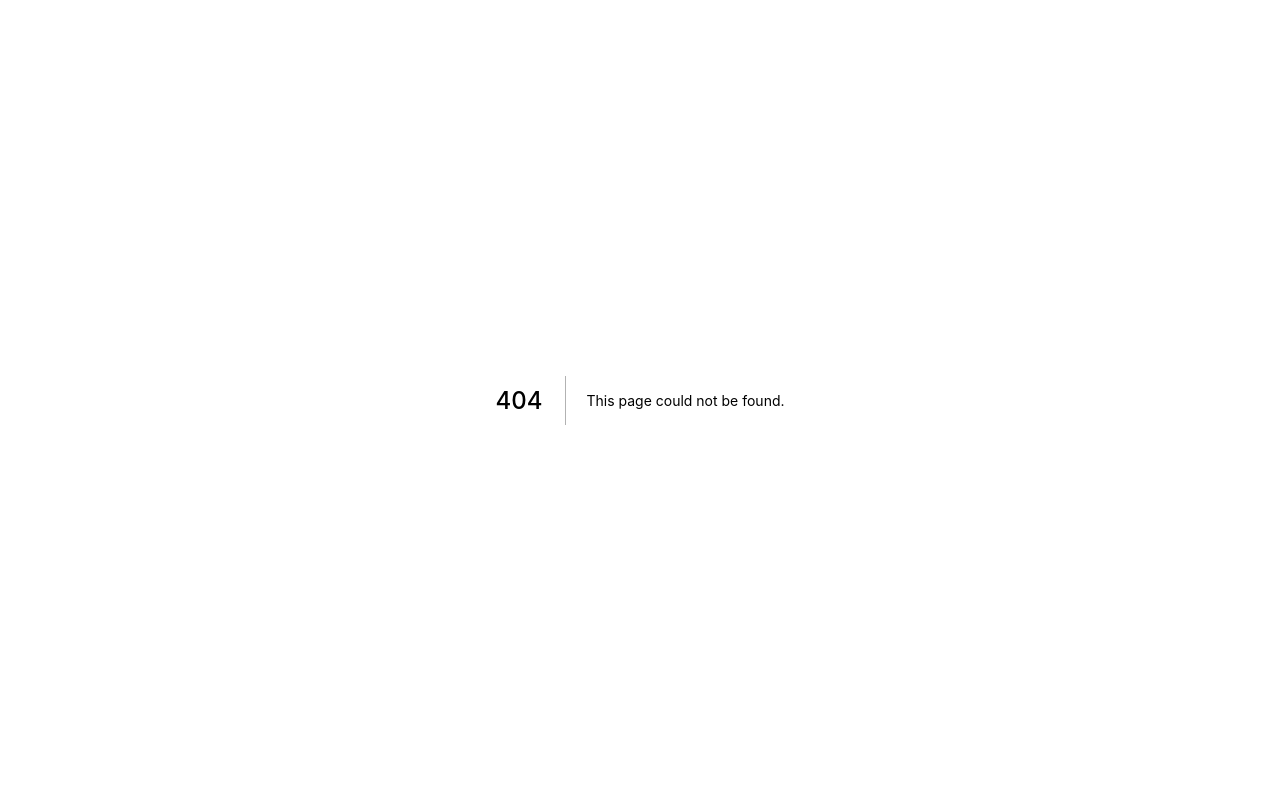
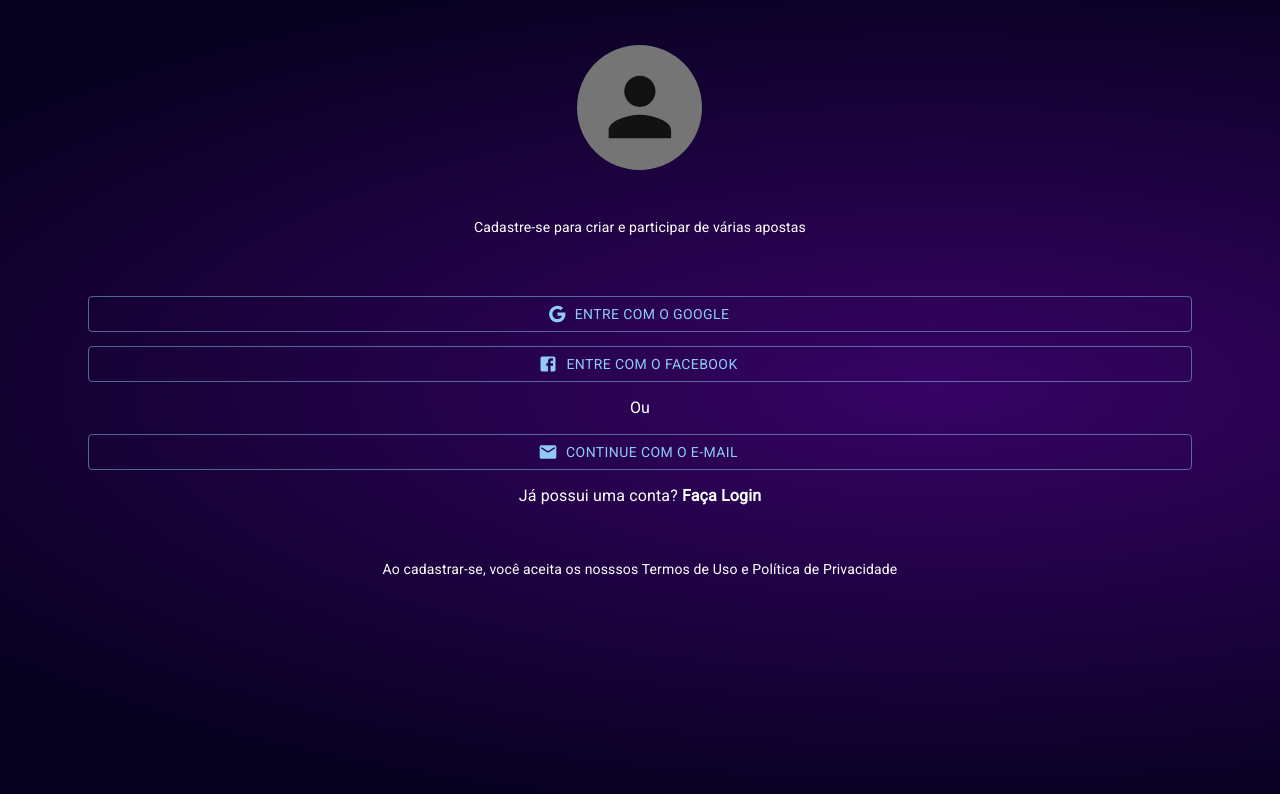
Before and after one commit to matchingbet/web, a Next.js app: page /signup in a window 1280 px wide. Before the commit this address had no page. Shown: the top 794 px of the page. Built offline with nearby package versions, Linux system fonts and the light colour scheme.

Commit message:
Adding social register buttons

```diff
--- a/src/components/Header.tsx
+++ b/src/components/Header.tsx
@@ -43,7 +43,7 @@ export default function Header() {
           <a className="hover:underline">Login</a>
         </Link>
 
-        <Link href="/register" style={{ paddingLeft: "5px" }}>
+        <Link href="/signup" style={{ paddingLeft: "5px" }}>
           <a className="hover:underline">Registro</a>
         </Link>
       </StyledLinkContainer>
--- /dev/null
+++ b/src/components/RegisterLogo.tsx
@@ -0,0 +1,27 @@
+import {Logo} from "./Logo/Logo";
+import {Typography} from "@mui/material";
+import Container from "@mui/material/Container";
+import {styled} from "@mui/system";
+
+const StyledHeaderContainer = styled("div")({
+    display: "flex",
+    flexDirection: "column",
+    justifyContent: "space-around",
+    alignItems: "center",
+    height: "30vh",
+    color: "white"
+})
+
+const RegisterLogo = () => {
+    return (
+        <StyledHeaderContainer>
+            <Logo size={125} onClick={() => console.log("cliquei no logo")}/>
+
+            <Typography variant="body2">
+                Cadastre-se para criar e participar de várias apostas
+            </Typography>
+        </StyledHeaderContainer>
+    );
+};
+
+export default RegisterLogo;
--- a/src/pages/register.tsx
+++ b/src/components/SignupForm.tsx
@@ -1,27 +1,25 @@
 import styled from "@emotion/styled";
-import { Button, Checkbox, FormControlLabel, TextField } from "@mui/material";
-import { Container } from "@mui/system";
-import { Field, FieldProps, Form, Formik, FormikHelpers, FormikProps } from "formik";
+import {Button, Checkbox, FormControlLabel, TextField} from "@mui/material";
+import {Container} from "@mui/system";
+import {Field, Form, Formik, FormikHelpers, FormikProps} from "formik";
 import * as yup from 'yup';
-import { Logo } from "../components/Logo/Logo";
+import {Logo} from "../components/Logo/Logo";
 
-import { DatePicker, LocalizationProvider } from "@mui/x-date-pickers";
-import { AdapterDateFns } from "@mui/x-date-pickers/AdapterDateFns";
-import { useState } from "react";
+import {DatePicker, LocalizationProvider} from "@mui/x-date-pickers";
+import {AdapterDateFns} from "@mui/x-date-pickers/AdapterDateFns";
+import {HttpClient} from "../core/http-client-adapter";
 import UserCreation from "../models/UserCreation";
-import { HttpClient } from "../core/http-client-adapter";
 
-import { Endpoints } from "../core/constants/endpoints";
-import { User } from "../models/User";
+import {Endpoints} from "../core/constants/endpoints";
+import {User} from "../models/User";
 
-import { userTest } from '../util/mocks/user-mocks';
 import ServerError from "../models/ServerError";
 
 import CircularProgress from '@mui/material/CircularProgress';
-import InputMask from 'react-input-mask';
-import { useRouter } from "next/router";
+import {useRouter} from "next/router";
+import RegisterLogo from "./RegisterLogo";
 
-const Register = () => {
+const SignupForm = () => {
 
     const http = new HttpClient();
 
@@ -101,10 +99,10 @@ const Register = () => {
 
     const onSubmit = (
         user: UserCreation,
-        { setSubmitting, resetForm }: FormikHelpers<UserCreation>
+        {setSubmitting, resetForm}: FormikHelpers<UserCreation>
     ) => {
         setSubmitting(true);
-        http.post<User>(Endpoints.USERS, { userName: user.firstName, userEmail: user.email, cryptedPass: user.password })
+        http.post<User>(Endpoints.USERS, {userName: user.firstName, userEmail: user.email, cryptedPass: user.password})
             .then((res: User) => {
                 setSubmitting(false);
                 resetForm();
@@ -129,7 +127,7 @@ const Register = () => {
     return (
         <StyledContainer>
             <StyledPageContainer>
-                <Logo size={125} onClick={() => console.log("cliquei no logo")} />
+                <RegisterLogo/>
 
                 <div>
                     <Formik
@@ -148,7 +146,7 @@ const Register = () => {
                                        className="form-field"
                                        variant="standard"
                                        error={formik.touched.firstName && Boolean(formik.errors.firstName)}
-                                    helperText={formik.touched.firstName && formik.errors.firstName} />
+                                       helperText={formik.touched.firstName && formik.errors.firstName}/>
 
                                 <Field as={TextField}
                                        key="lastName"
@@ -182,7 +180,7 @@ const Register = () => {
                                             value={formik.values.birthDate}
                                             label="Data de nascimento"
                                             onChange={(newValue: Date | null, keyboardInputValue?: string | undefined) => {
-                                                formik.setValues({ ...formik.values, birthDate: newValue! });
+                                                formik.setValues({...formik.values, birthDate: newValue!});
                                             }}
                                             renderInput={(params) =>
                                                 <Field as={TextField}
@@ -192,7 +190,7 @@ const Register = () => {
                                                        placeholder="dd/mm/yyyy"
                                                        className="form-field"
                                                        {...params}
-                                                    error={formik.touched.birthDate && Boolean(formik.errors.birthDate)} />}
+                                                       error={formik.touched.birthDate && Boolean(formik.errors.birthDate)}/>}
                                         />
                                     </LocalizationProvider>
                                 </div>
@@ -224,7 +222,7 @@ const Register = () => {
                                 <FormControlLabel
                                     value="end"
                                     className="submit-button-terms"
-                                    control={<Checkbox id="acceptedTerms" onChange={formik.handleChange} />}
+                                    control={<Checkbox id="acceptedTerms" onChange={formik.handleChange}/>}
                                     sx={{
                                         color: "#4A4A4A"
                                     }}
@@ -240,7 +238,7 @@ const Register = () => {
                                     type="submit"
                                     disabled={!(formik.isValid && formik.dirty)}
                                 >
-                                    {!formik.isSubmitting ? 'CADASTRAR' : <CircularProgress size={25} color="inherit" />}
+                                    {!formik.isSubmitting ? 'CADASTRAR' : <CircularProgress size={25} color="inherit"/>}
                                 </Button>
                             </StyledForm>
                         )}
@@ -251,4 +249,4 @@ const Register = () => {
     )
 }
 
-export default Register;
+export default SignupForm;
--- /dev/null
+++ b/src/components/SocialLogin.tsx
@@ -0,0 +1,83 @@
+import Container from "@mui/material/Container";
+import styled from "@emotion/styled";
+
+import GoogleIcon from '@mui/icons-material/Google';
+import FacebookIcon from '@mui/icons-material/Facebook';
+import MailIcon from '@mui/icons-material/Mail';
+import {Button, Typography} from "@mui/material";
+import RegisterLogo from "./RegisterLogo";
+
+const StyledPageContainer = styled(Container)({
+    display: "flex",
+    flexDirection: "column",
+    justifyContent: "space-evenly",
+    alignItems: "center",
+    height: "75vh"
+});
+
+const StyledButtons = styled("div")({
+    display: "flex",
+    flexDirection: "column",
+    justifyContent: "space-evenly",
+    alignItems: "center",
+    height: "30vh",
+    width: "100%",
+    color: "white",
+});
+
+const StyledTerms = styled(Typography)({
+    marginTop: "2vh",
+    color: "white"
+})
+
+const StyledButton = styled(Button)({
+    width: "100%"
+})
+
+const StyledLink = styled("a")({
+    fontWeight: "bold",
+    cursor: "pointer"
+})
+
+interface SocialLoginProps {
+    setShowSignUpForm: (shouldShowSignUpForm: boolean) => void
+}
+
+const SocialLogin = ({setShowSignUpForm}: SocialLoginProps) => {
+    return (
+        <StyledPageContainer>
+
+            <RegisterLogo/>
+
+            <StyledButtons>
+                <StyledButton variant="outlined" startIcon={<GoogleIcon/>}>
+                    ENTRE COM O GOOGLE
+                </StyledButton>
+
+                <StyledButton variant="outlined" startIcon={<FacebookIcon/>}>
+                    ENTRE COM O FACEBOOK
+                </StyledButton>
+
+                <Typography variant="body1">
+                    Ou
+                </Typography>
+
+                <StyledButton variant="outlined" startIcon={<MailIcon/>}>
+                    CONTINUE COM O E-MAIL
+                </StyledButton>
+
+                <Typography variant="body1">
+                    Já possui uma conta? <StyledLink onClick={() => setShowSignUpForm(true)}>Faça Login</StyledLink>
+                </Typography>
+
+            </StyledButtons>
+
+            <StyledTerms variant="body2">
+                Ao cadastrar-se, você aceita os nosssos Termos de Uso e Política de Privacidade
+            </StyledTerms>
+
+        </StyledPageContainer>
+    );
+}
+
+export default SocialLogin
--- /dev/null
+++ b/src/pages/signup.tsx
@@ -0,0 +1,18 @@
+import SignupForm from "../components/SignupForm";
+import {useState} from "react";
+import SocialLogin from "../components/SocialLogin";
+import Container from "@mui/material/Container";
+
+
+const Signup = () => {
+
+    const [showSignUpForm, setShowSignUpForm] = useState(false);
+
+    return (
+        <Container>
+            {showSignUpForm ? <SignupForm/> : <SocialLogin setShowSignUpForm={setShowSignUpForm}/>}
+        </Container>
+    );
+}
+
+export default Signup;
```
Lines whose indentation alone changed are shown as unchanged.
